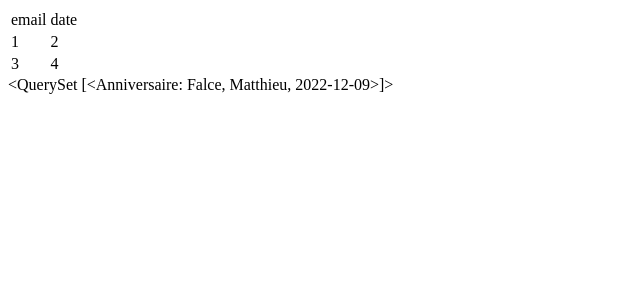
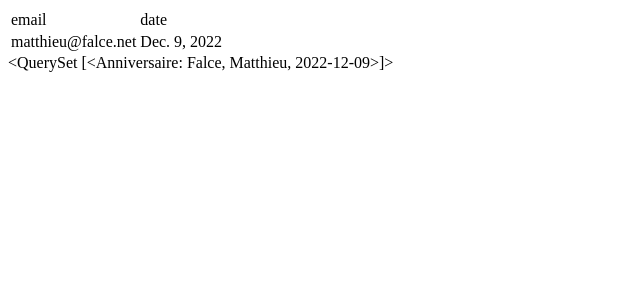
Before and after one commit to oh-ce-cours/djapa_6_decembre, a Django app: page / in a window 1280 px wide. Shown: the top 300 px of the page, without its empty margins (0-640 px from the left). Run offline with Django 3.2, Linux system fonts and the light colour scheme; data comes from the database, SQL or seed files in the repository.

Commit message:
gitautosync update 419

```diff
--- a/tape_en_cours/anniversaire/rappel_date/templates/rappel_date/index.html
+++ b/tape_en_cours/anniversaire/rappel_date/templates/rappel_date/index.html
@@ -17,14 +17,12 @@
             </tr>
         </thead>
         <tbody>
+            {% for anniversaire in anniversaires %}
             <tr>
-                <td>1</td>
-                <td>2</td>
+                <td>{{anniversaire.email}}</td>
+                <td>{{anniversaire.date}}</td>
             </tr>
-            <tr>
-                <td>3</td>
-                <td>4</td>
-            </tr>
+            {% endfor %}
         </tbody>
     </table>
 
```
